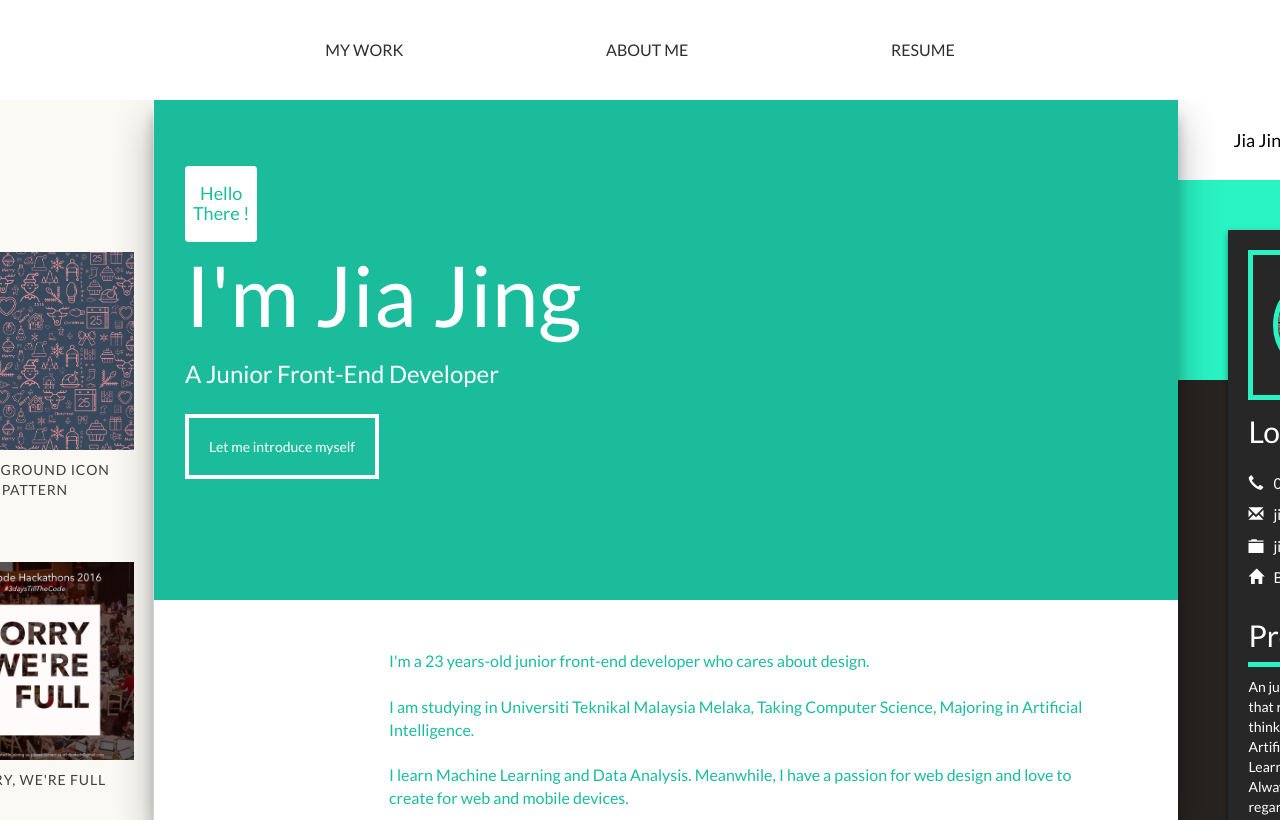
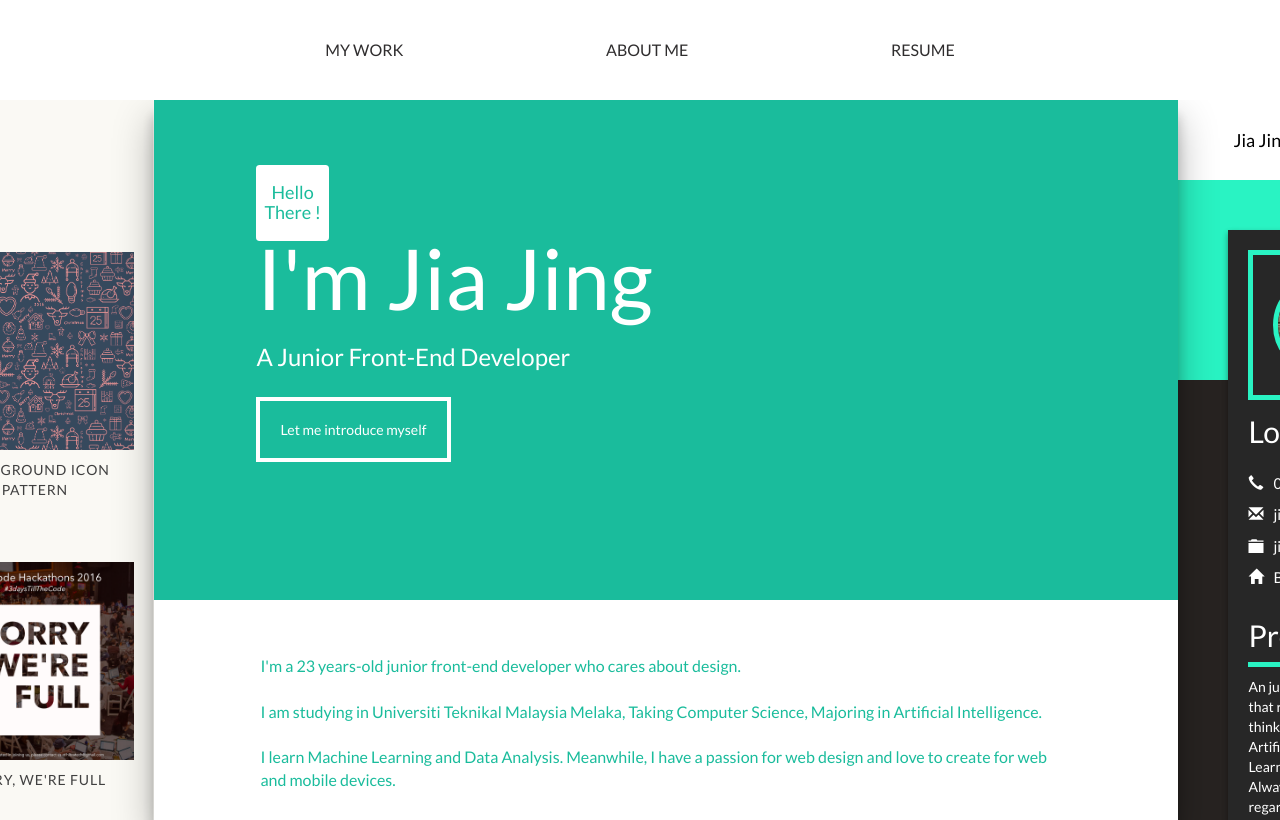
Before and after one commit to jiajing1993/jiajing1993.github.io, a plain HTML site: page index.html in a window 1280 px wide. Drawn offline with nearby package versions, Linux system fonts and the light colour scheme.

Commit message:
adjust the position problem

```diff
--- a/css/aboutme.css
+++ b/css/aboutme.css
@@ -1,7 +1,8 @@
 .main-page{
   background-color: #1abc9c;
-  border: 1px solid #1abc9c;
+
   height: 500px;
+  width: 100%;
   color: white;
 }
 
@@ -75,10 +76,16 @@
 #what-I-do{
   background-color: white;
   color: #1abc9c;
+  border: 5px solid white;
+}
+
+div#who-am-i {
+  width: 80%;
+  margin: 0px auto;
 }
 
 .about-main-text{
-  width: 700px;
+  width: 80%;
   margin: 50px auto;
   font-size: 16px;
 
--- a/css/testing0.css
+++ b/css/testing0.css
@@ -81,10 +81,6 @@ html, body{
 
 }
 
-.aboutme-page{
-  overflow-x: hidden;
-  width: 100%;
-}
 
 #third-row-box{
   background-color: #272321;
--- a/index.html
+++ b/index.html
@@ -194,8 +194,7 @@
     <div class="row-box" id="second-row-box">
       <div class="aboutme-page">
         <div class="main-page">
-        <div class="container">
-          <div class="container">
+            <div id="who-am-i">
                 <div id="bigcloud" class="cloud">
                   <h4>Hello <br> There !</h4>
                 </div>
@@ -207,10 +206,7 @@
             </div>
           </div>
         </div>
-
-
         <section id="what-I-do">
-        <div class="container">
             <div class="about-main-text">
               <p>
               I'm a 23 years-old junior front-end developer who cares about design. <br>
@@ -228,12 +224,9 @@
                 <img class="second-image" src="image/turn/browser.png" alt="">
               </div>
             </div>
-
-        </div>
         </section>
         <section id="contactme">
           <img src="image/turn/internshipRocket.png" alt="" id="rocket">
-        <div class="container">
             <div class="contactme">
               <h1>Contact Me</h1>
               <h3>I’m currently looking for an Internship.</h3>
@@ -243,10 +236,8 @@
               <br>
               <a href="mailto:jiajing19932@gmail.com?Subject=Hello%20There" target="_top" class="message-btn">Message Me</a>
             </div>
-        </div>
+        </section>
 
-      </section>
-    </div>
     </div>
     <div class="row-box " id="third-row-box">
 
```
Lines whose indentation alone changed are shown as unchanged.
